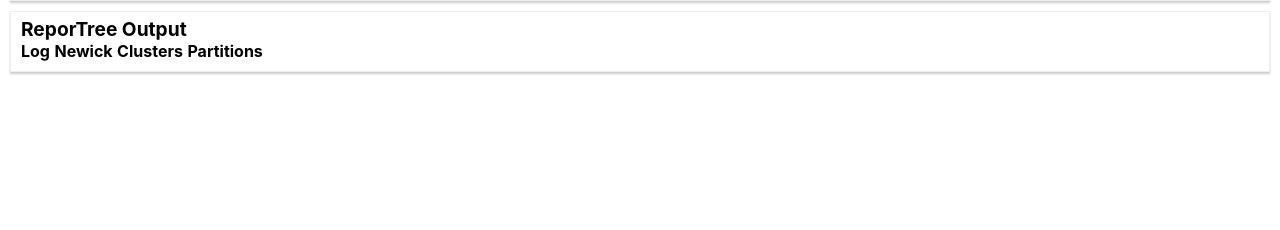
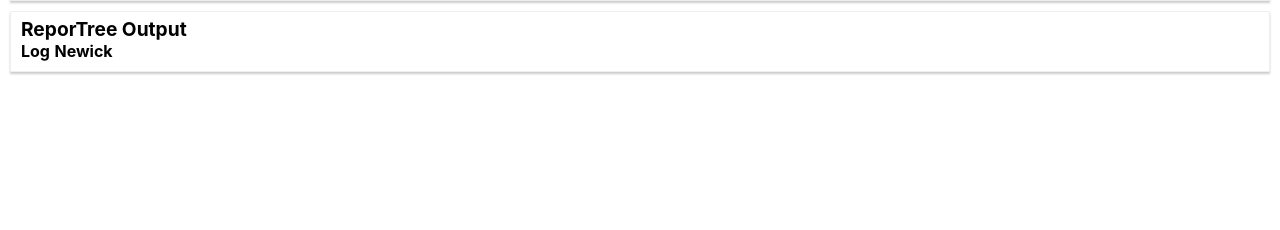
Before and after one commit to ssi-dk/beone-datahub, a Django app: template main/templates/main/rt_job.html in a window 1280 px wide. Shown: the part 96-326 px from the top of the page. Run offline with Django 4.2, Linux system fonts and the light colour scheme; the template is opened without the code that fills it, so the values that code supplies are empty; some libraries are stand-ins or nearby versions.

Commit message:
Remove some of the raw outputs.

```diff
--- a/main/templates/main/rt_job.html
+++ b/main/templates/main/rt_job.html
@@ -19,8 +19,6 @@
       <h2>ReporTree Output</h2>
       <a href="{% url 'view_rt_output' rt_job.pk 'log' %}" target="_blank">Log</a>
       <a href="{% url 'view_rt_output' rt_job.pk 'newick' %}" target="_blank">Newick</a>
-      <a href="{% url 'view_rt_output' rt_job.pk 'clusters' %}" target="_blank">Clusters</a>
-      <a href="{% url 'view_rt_output' rt_job.pk 'partitions' %}" target="_blank">Partitions</a>
   </div>
 </div>
 <div id="reportree_job_number" style="display:none;">
--- a/main/views.py
+++ b/main/views.py
@@ -239,10 +239,6 @@ def view_rt_output(request, rt_job_key:str, item: str='log'):
         content = rt_job.log
     if item == 'newick':
         content = rt_job.newick
-    if item == 'clusters':
-        content = rt_job.clusters
-    if item == 'partitions':
-        content = rt_job.partitions
 
     content_lines = content.split('\n')
 
```
